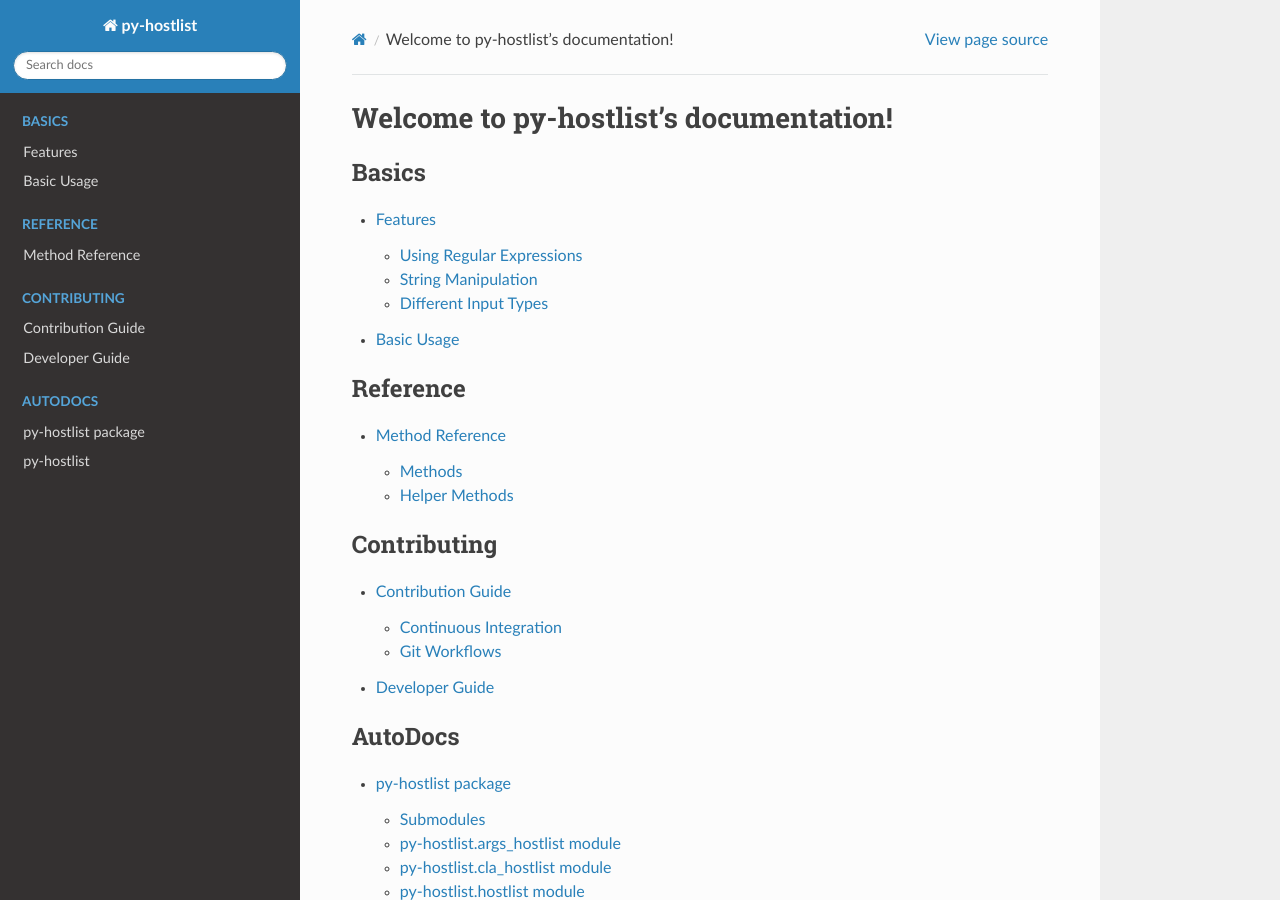
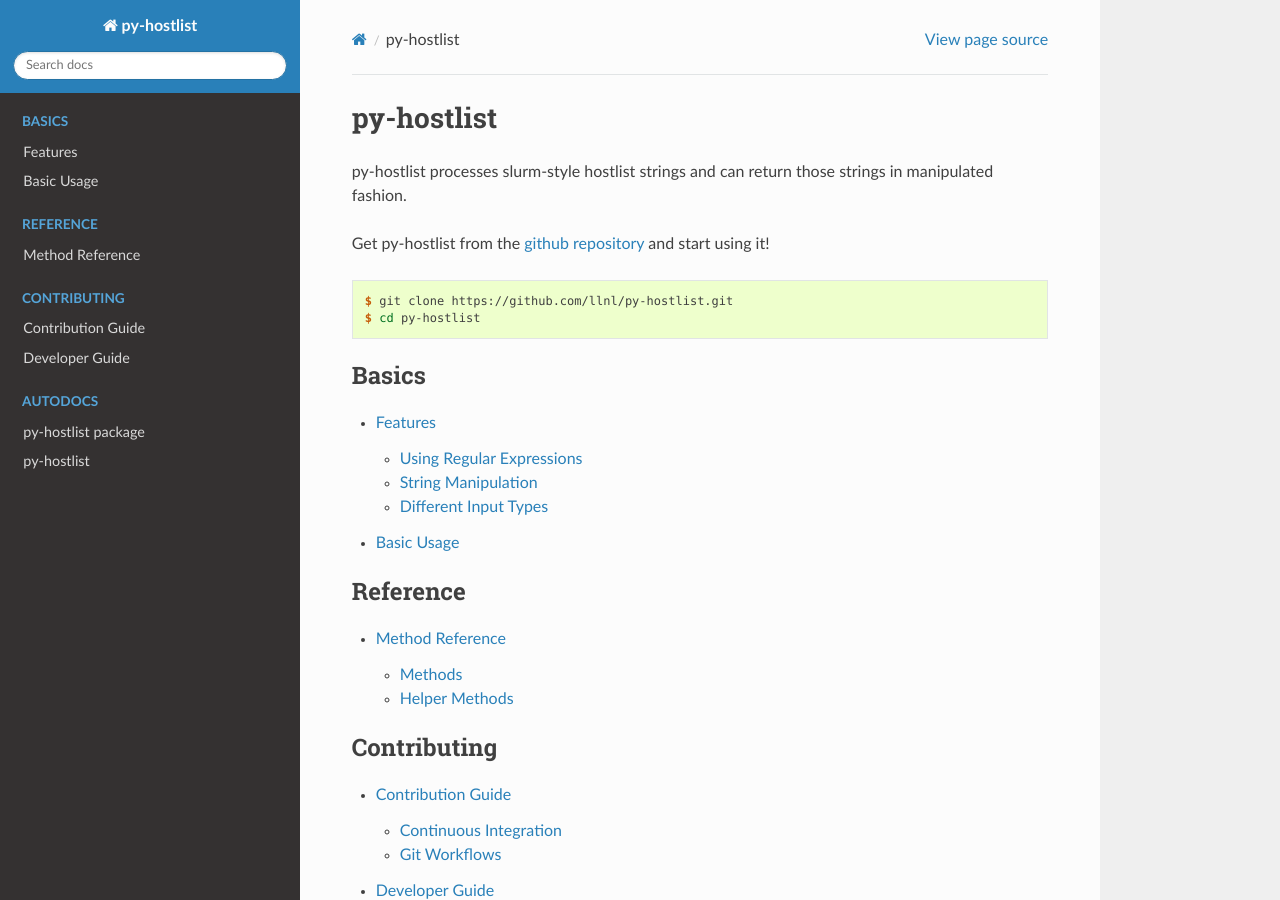
Before and after one commit to LLNL/py-hostlist, a Sphinx documentation site: the page built from docs/index.rst, in a window 1280 px wide and 900 px high. Built offline with Sphinx 7.4.7 and the Read the Docs theme 2.0.0, drawn with Linux system fonts in a browser that asks for light colours.

Commit message:
Added header to index.rst

```diff
--- a/docs/index.rst
+++ b/docs/index.rst
@@ -3,8 +3,18 @@
    You can adapt this file completely to your liking, but it should at least
    contain the root `toctree` directive.
 
-Welcome to py-hostlist's documentation!
+py-hostlist
 =======================================
+
+py-hostlist processes slurm-style hostlist strings and can return those strings in manipulated fashion.
+
+Get py-hostlist from the `github repository <https://github.com/LLNL/py-hostlist>`_ and start using it!
+
+.. code-block:: console
+
+   $ git clone https://github.com/llnl/py-hostlist.git
+   $ cd py-hostlist
+
 
 .. toctree::
    :maxdepth: 2
```
